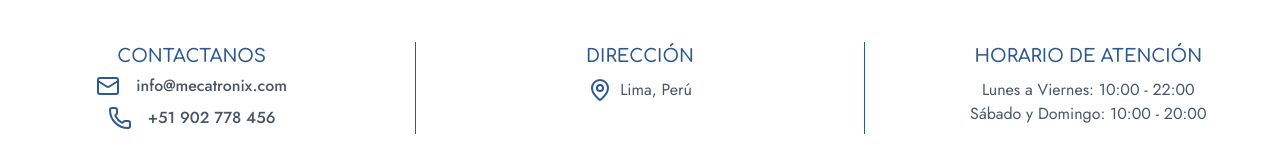
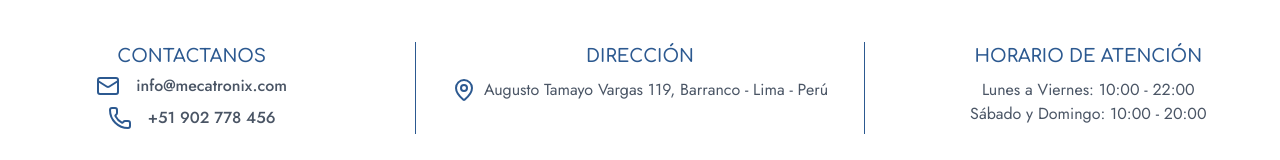
Before and after one commit to MiguelRequenaR/mecatronix-web, a React (Vite) app: page / in a window 1280 px wide. Shown: the part 2961-3121 px from the top of the page. Built offline with nearby package versions, Linux system fonts and the light colour scheme.

Commit message:
feat: Cambio de dirección.

```diff
--- a/src/components/Fotter.tsx
+++ b/src/components/Fotter.tsx
@@ -61,7 +61,7 @@ export default function Fotter() {
           <div className="flex flex-col items-center flex-1">
             <h3 className="text-primary text-sm md:text-lg font-semibold uppercase">Dirección</h3>
             <p className="text-gray-600 flex items-center justify-center gap-2 pt-2 text-sm md:text-base">
-              <MapPin className="w-6 h-6 text-primary" /> Lima, Perú
+              <MapPin className="w-6 h-6 text-primary" /> Augusto Tamayo Vargas 119, Barranco - Lima - Perú
             </p>
           </div>
           <div className="hidden md:block w-px bg-primary mx-8"></div>
--- a/src/components/contact/ContactSectionPage.tsx
+++ b/src/components/contact/ContactSectionPage.tsx
@@ -57,7 +57,7 @@ export default function ContactSectionPage() {
               </a>
               <div className="flex items-center gap-4">
                 <MapPin className="w-6 h-6 text-primary" />
-                <span className="text-gray-600 text-sm md:text-base">Lima, Perú</span>
+                <span className="text-gray-600 text-sm md:text-base">Augusto Tamayo Vargas 119, Barranco - Lima - Perú</span>
               </div>
             </div>
           </div>
```
